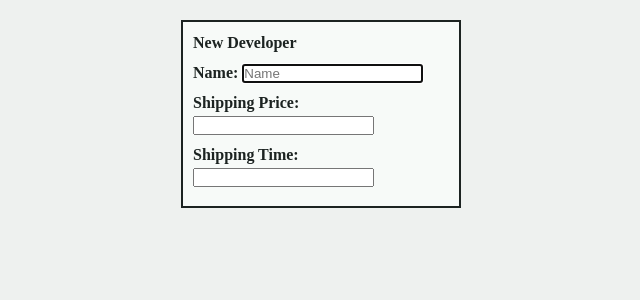
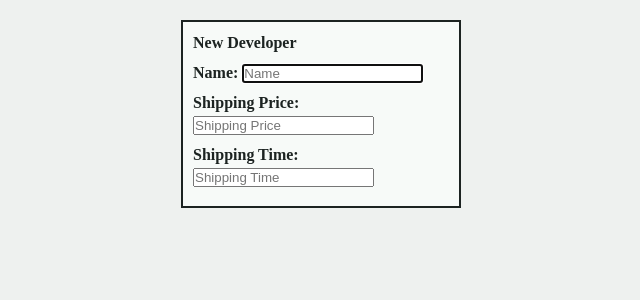
Before and after one commit to nadiaalmurs/Python_Project_GameStore, a Flask app: page /developers/new in a window 1280 px wide. Shown: the part 67-367 px from the top of the page, without its empty margins (319-959 px from the left). Run offline with Flask 2, Linux system fonts and the light colour scheme; data comes from the database, SQL or seed files in the repository; some libraries are stand-ins or nearby versions; some web fonts are replaced.

Commit message:
placeholder changes

```diff
--- a/templates/developers/new.html
+++ b/templates/developers/new.html
@@ -12,12 +12,12 @@
 
     <div class="shipping_price">
         <label for="shipping_price">Shipping Price:</label>
-        <input type="number" name="shipping_price" id="shipping_price">
+        <input type="number" name="shipping_price" id="shipping_price" placeholder="Shipping Price">
     </div>
 
     <div class="shipping_time">
         <label for="shipping_time">Shipping Time:</label>
-        <input type="number" name="shipping_time" id="shipping_time">
+        <input type="number" name="shipping_time" id="shipping_time" placeholder="Shipping Time">
     </div>
 
     <button class="add-button" type="submit"><i class="gg-add"></i></button>
```
